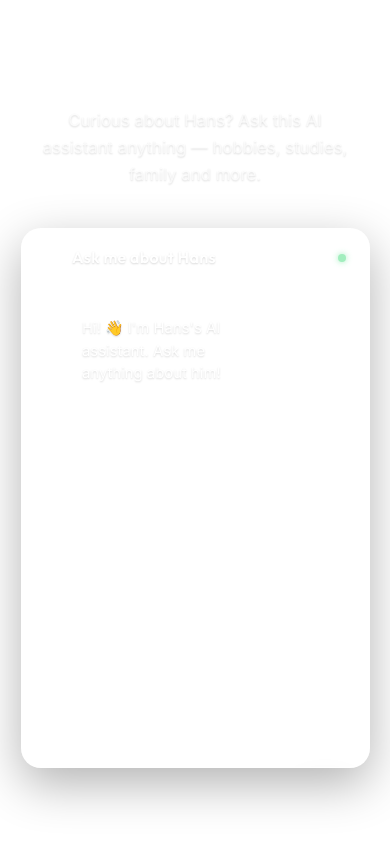
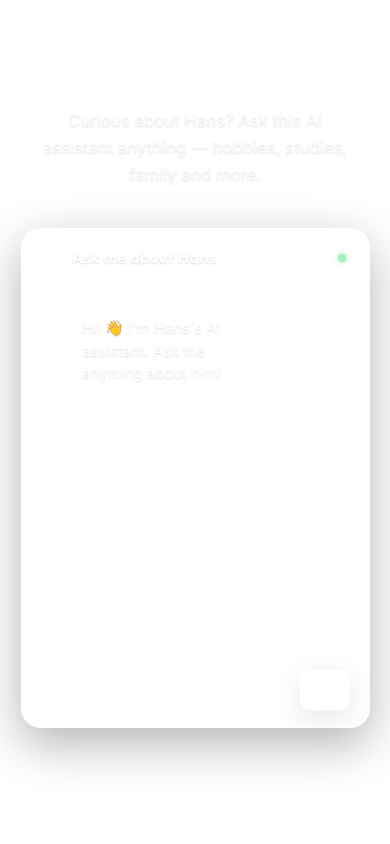
Before and after one commit to kristofihans/Webportofolio, a React (Vite) app: page / in a window 390 px wide. Shown: the part 1630-2474 px from the top of the page. Built offline with nearby package versions, Linux system fonts and the light colour scheme.

Commit message:
Update Chatbot.css

```diff
--- a/src/components/Chatbot.css
+++ b/src/components/Chatbot.css
@@ -50,14 +50,13 @@
 
 /* ── Messages ────────────────────────────────────────────────────────────── */
 .chatbot-messages {
-  flex: 1;
+  /* flex:1 + overflow lets it scroll without pushing siblings out */
+  flex: 1 1 0;
+  min-height: 0;          /* allow shrinking on small screens */
   padding: 1.2rem 1.2rem 0.6rem;
   display: flex;
   flex-direction: column;
   gap: 0.75rem;
-  /* Fixed height + scroll */
-  height: 340px;
-  min-height: 340px;
   overflow-y: scroll;
   scrollbar-width: thin;
   scrollbar-color: rgba(255,255,255,0.3) rgba(255,255,255,0.05);
@@ -148,6 +147,7 @@
   gap: 0.5rem;
   padding: 0.7rem 1.2rem;
   border-top: 1px solid rgba(255,255,255,0.08);
+  flex-shrink: 0;   /* never hide chips */
 }
 
 .chip {
@@ -176,6 +176,7 @@
   gap: 0.65rem;
   padding: 1rem 1.2rem;
   border-top: 1px solid rgba(255,255,255,0.1);
+  flex-shrink: 0;   /* always keep input row visible */
 }
 
 .chatbot-input {
@@ -210,10 +211,17 @@
 @media (max-width: 768px) {
   .chatbot-wrapper {
     max-width: 100%;
-    max-height: 540px;
+    /* Fixed height so flex children fill it properly */
+    height: 500px;
+    max-height: 500px;
   }
-  .chatbot-messages {
-    height: 240px;
-    min-height: 240px;
+  .chatbot-chips {
+    /* Limit chip wrapping on small screens */
+    gap: 0.35rem;
+    padding: 0.5rem 0.9rem;
+  }
+  .chip {
+    font-size: 0.72rem;
+    padding: 0.28rem 0.65rem;
   }
 }
```
